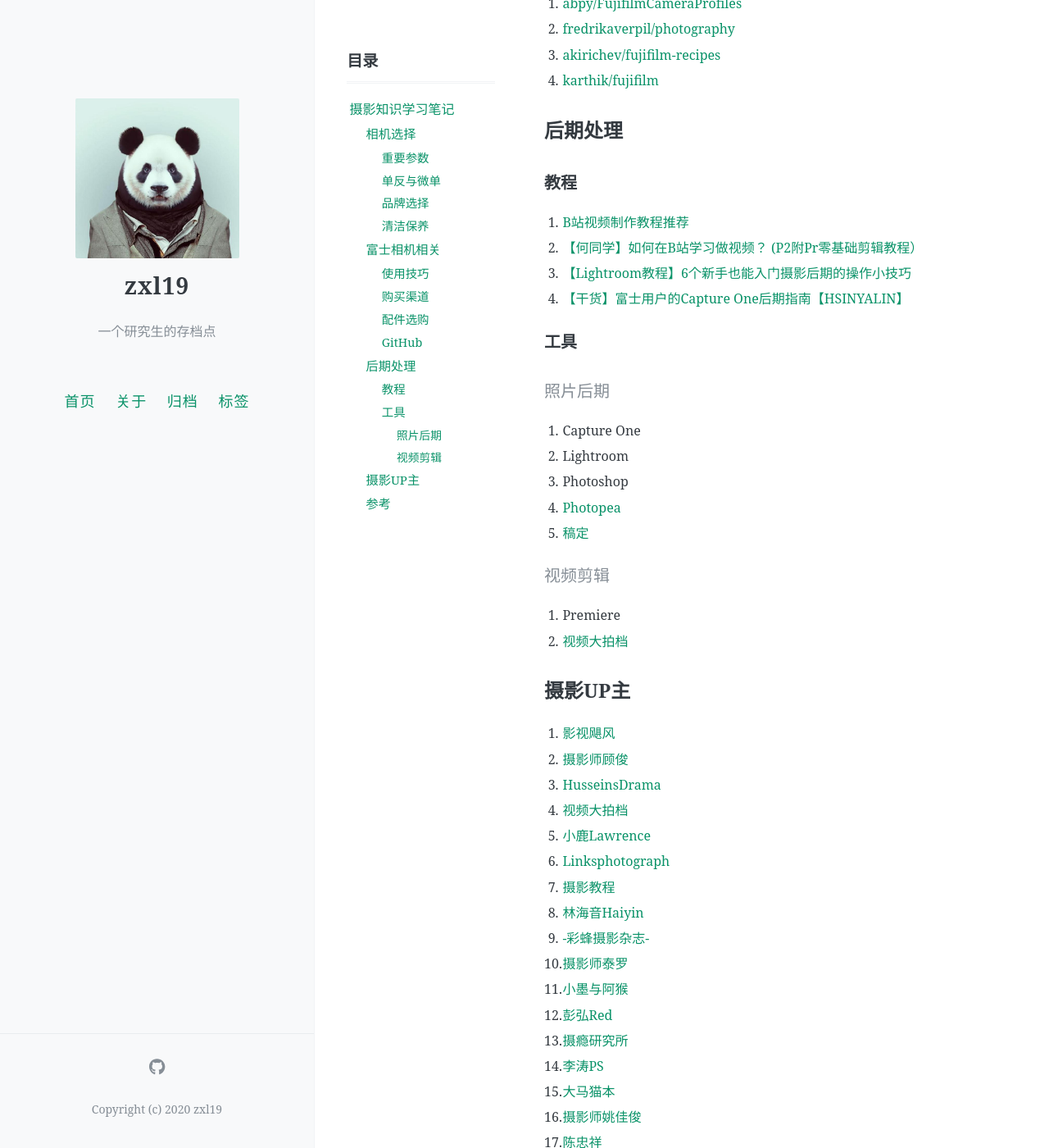
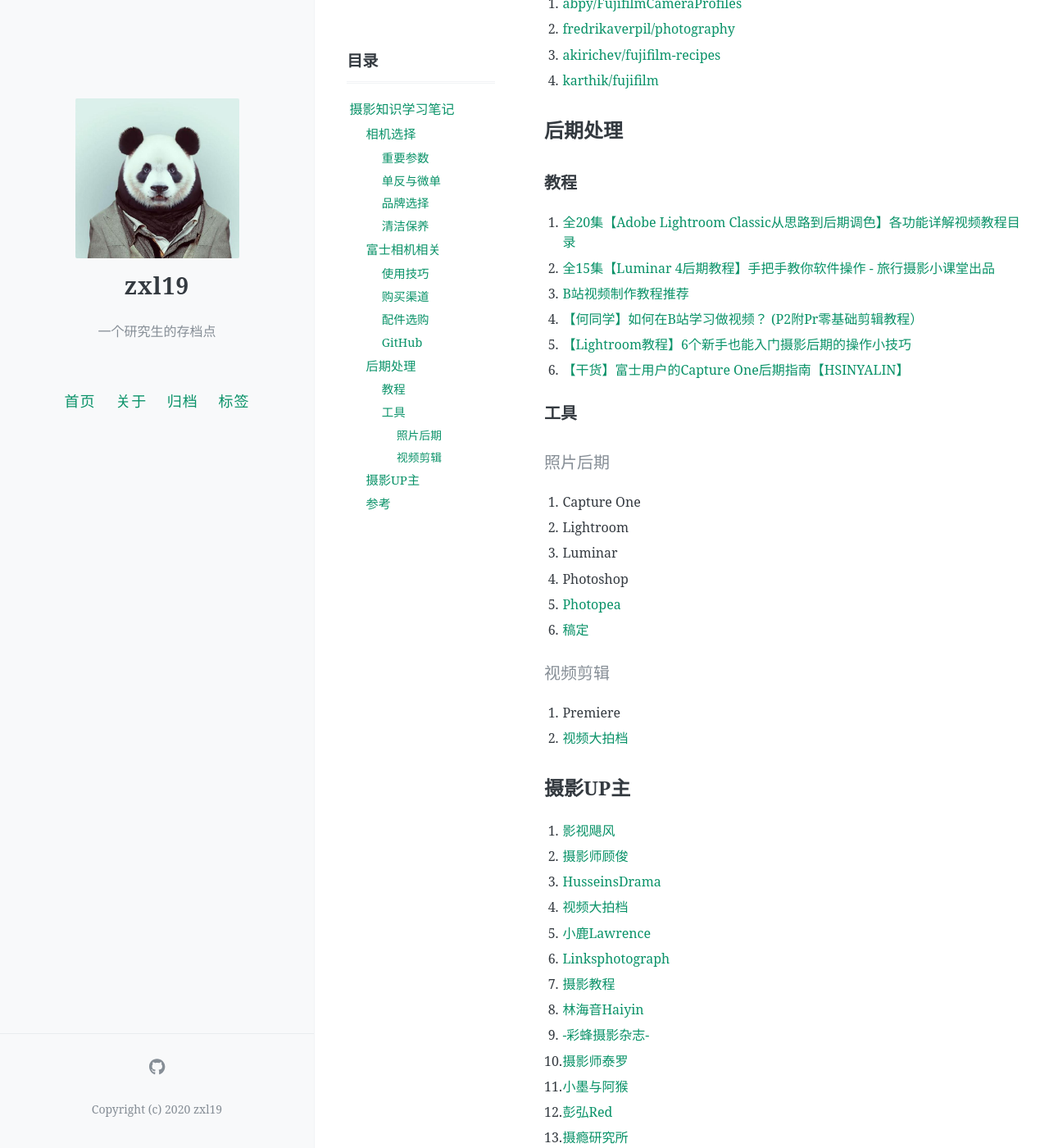
Before and after one commit to zxl19/zxl19.github.io, a Jekyll site: the page built from _posts/2021-08-03-photography-note.md, in a window 1280 px wide and 1400 px high, scrolled down 2135 px. Shown: the whole window at 82% size. Built offline with Jekyll 4.4.1, drawn with Linux system fonts in a browser that asks for light colours; comment, search, counter and statistics services are not loaded.

Commit message:
Update Posts

```diff
--- a/_posts/2021-08-03-photography-note.md
+++ b/_posts/2021-08-03-photography-note.md
@@ -94,10 +94,12 @@ pinned: false
 
 ### 教程
 
-1. [B站视频制作教程推荐](https://www.bilibili.com/read/cv960192)
-2. [【何同学】如何在B站学习做视频？ (P2附Pr零基础剪辑教程）](https://www.bilibili.com/video/BV1EW411R77n)
-3. [【Lightroom教程】6个新手也能入门摄影后期的操作小技巧](https://www.bilibili.com/video/BV1M64y147n3)
-4. [【干货】富士用户的Capture One后期指南【HSINYALIN】](https://www.bilibili.com/video/BV1b64y1i7sy)
+1. [全20集【Adobe Lightroom Classic从思路到后期调色】各功能详解视频教程目录](https://www.bilibili.com/read/cv13519248)
+2. [全15集【Luminar 4后期教程】手把手教你软件操作 - 旅行摄影小课堂出品](https://www.bilibili.com/read/cv13519185)
+3. [B站视频制作教程推荐](https://www.bilibili.com/read/cv960192)
+4. [【何同学】如何在B站学习做视频？ (P2附Pr零基础剪辑教程）](https://www.bilibili.com/video/BV1EW411R77n)
+5. [【Lightroom教程】6个新手也能入门摄影后期的操作小技巧](https://www.bilibili.com/video/BV1M64y147n3)
+6. [【干货】富士用户的Capture One后期指南【HSINYALIN】](https://www.bilibili.com/video/BV1b64y1i7sy)
 
 ### 工具
 
@@ -105,9 +107,10 @@ pinned: false
 
 1. Capture One
 2. Lightroom
-3. Photoshop
-4. [Photopea](https://www.photopea.com/)
-5. [稿定](https://ps.gaoding.com/#/)
+3. Luminar
+4. Photoshop
+5. [Photopea](https://www.photopea.com/)
+6. [稿定](https://ps.gaoding.com/#/)
 
 #### 视频剪辑
 
```
Also changed, not shown: other parts of _posts/2021-08-03-photography-note.md (+3 -2 lines), _posts/2021-09-30-disposable-camera.md (+1 -0 lines).
